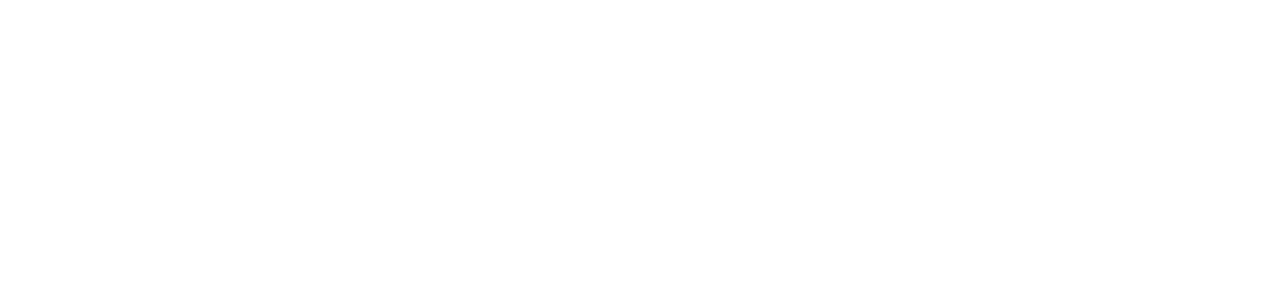
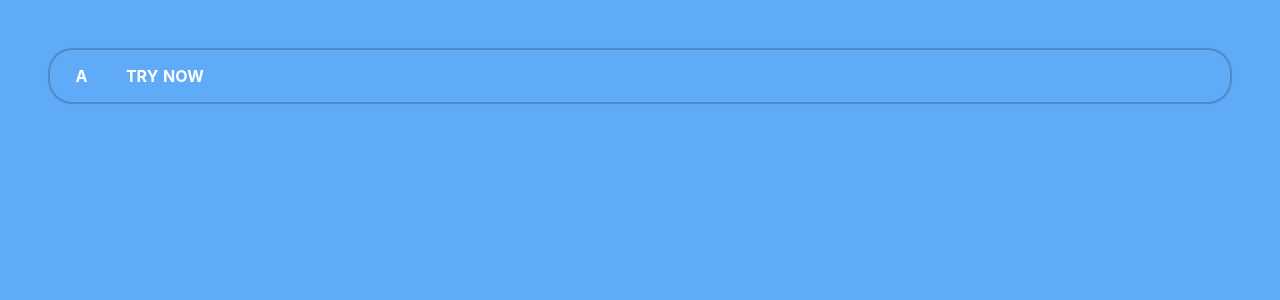
Before and after one commit to llChimerall/nuxttest, a Nuxt app: page /index6 in a window 1280 px wide. Before the commit this address had no page. Shown: the top 300 px of the page. Built offline with nearby package versions, Linux system fonts and the light colour scheme.

Commit message:
add index6.vue

```diff
--- /dev/null
+++ b/components/CoolButton.vue
@@ -0,0 +1,120 @@
+<template>
+    <a class="button" href="http://localhost:3000/index6">
+      <span class="buttonshadow">
+        <span class="buttonwrap dark">
+          <span class="buttonborder dark">
+            A
+          </span>
+        </span>
+        <span class="buttonwrap">
+          <span class="buttonborder">
+            <slot />
+          </span>
+        </span>
+      </span>
+    </a>
+</template>
+
+<style scoped lang="postcss">
+
+$butlight: #ed8f84;
+$butdark: #f2543c;
+
+$lightButlight: color($butlight tint(15%));
+$lightButdark: color($butdark tint(15%));
+
+$darkButlight: color($butlight saturation(+10%) shade(5%));
+$darkButdark: color($butdark saturation(+10%) shade(5%));
+
+$DdarkButlight: color($darkButlight shade(10%));
+$DdarkButdark: color($darkButdark shade(10%));
+
+
+.button {
+  display: inline-block;
+  font-size: 1.2em;
+  border-radius: 1.9em;
+  background: linear-gradient(to bottom, #7abcff 0%,#4096ee 100%);
+  padding: 0.5em;
+  box-shadow: 0 1em 25px -3px rgba(0,0,0,0.2);
+}
+
+.buttonwrap {
+  position: relative;
+  display: flex;
+  display: inline-block;
+  padding: 0.4em 0.4em 0.4em 0;
+  text-decoration: none;
+  color: white;
+  text-transform: uppercase;
+  font-weight: bold;
+  border-radius: 0 1.4em 1.4em 0;
+  background: $butlight;
+  background: linear-gradient(to bottom, $butlight 0%,$butdark 100%);
+
+  &.dark {
+    border-radius: 1.4em 0 0 1.4em;
+    padding: 0.4em 0 0.4em 0.4em;
+    background: $darkButlight;
+    background: linear-gradient(to bottom, $darkButlight 0%, $darkButdark 100%);
+
+      &:before {
+        right: 0;
+        background: $DdarkButlight;
+        background: linear-gradient(to bottom, $DdarkButlight 0%, $DdarkButdark 100%);
+      }
+  }
+
+  &:before {
+    position: absolute;
+    content: "";
+    height: 100%;
+    width: 1px;
+    top: 0;
+
+    background: $lightButlight;
+    background: linear-gradient(to bottom, $lightButlight 0%, $lightButdark 100%);
+  }
+}
+
+.buttonborder {
+  position: relative;
+  height: 100%;
+  display: inline-block;
+  padding: 0.6em 1.2em;
+  border-radius: 0 1em 1em 0;
+  background: $butdark;
+  background: linear-gradient(to bottom, $butdark 0%,$butlight 100%);
+
+  &.dark {
+  border-radius: 1em 0 0 1em;
+  background: $darkButdark;
+  background: linear-gradient(to bottom, $darkButdark 0%,$darkButlight 100%);
+
+    &:before {
+      right: 0;
+      left: auto;
+      background: $DdarkButdark;
+      background: linear-gradient(to bottom, $DdarkButdark 0%, $DdarkButlight 100%);
+    }
+  }
+
+    &:before {
+      position: absolute;
+      content: "";
+      height: 100%;
+      width: 1px;
+      top: 0;
+      left: 0;
+      background: $lightButdark;
+      background: linear-gradient(to bottom, $lightButdark 0%, $lightButlight 100%);
+    }
+}
+
+.buttonshadow {
+  display: flex;
+  border-radius: 1.4em;
+  box-shadow: 0 0 1px 2px rgba(0,0,0,0.2);
+}
+
+</style>
--- /dev/null
+++ b/pages/index6.vue
@@ -0,0 +1,23 @@
+<template>
+  <section>
+    <Button>Try Now</Button>
+  </section>
+</template>
+
+<script>
+import Button from '~/components/CoolButton.vue'
+
+export default {
+  components: {
+    Button
+  }
+}
+</script>
+
+<style>
+
+  body {
+    padding: 50px;
+    background-color: #60abf8;
+  }
+</style>
```
